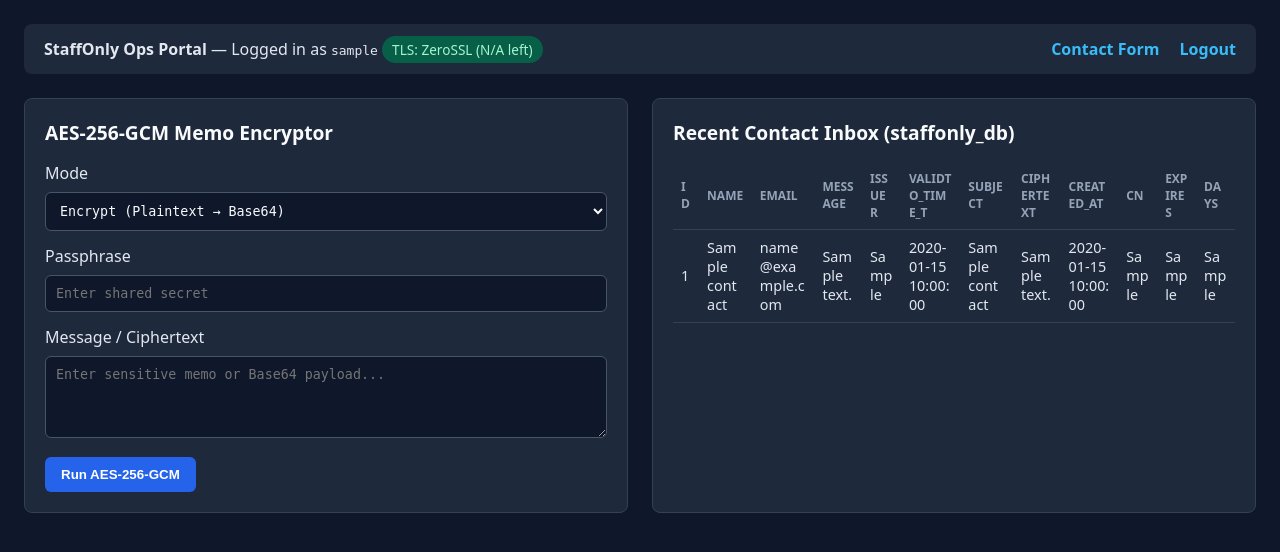
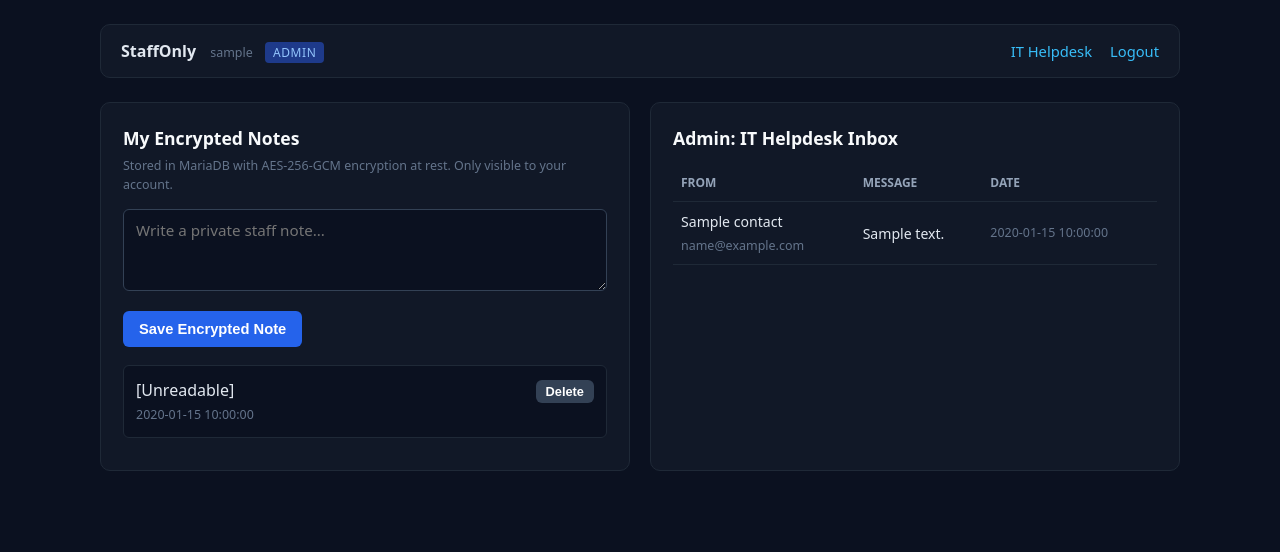
Before and after one commit to austinmuendomuia/secure-cdn-dns-architecture, a PHP site: page /dashboard.php in a window 1280 px wide. Shown: the top 552 px of the page. Run offline with PHP 8.4, Linux system fonts and the light colour scheme; the visitor is signed in with stand-in values (Sample User, id 1); tables that the repository leaves empty or names only in its code hold one stand-in row (values such as "Sample post"); a stand-in replaces the project's code that opens the database connection.

Commit message:
Add RBAC, AES-256-GCM encrypted staff notes, and unified dark UI

```diff
--- a/dashboard.php
+++ b/dashboard.php
@@ -4,160 +4,150 @@ if (!isset($_SESSION['username'])) {
     header('Location: login.php');
     exit;
 }
+require __DIR__ . '/config.php';
 
-require_once 'config.php';
+$user = $_SESSION['username'];
+$isAdmin = ($_SESSION['role'] ?? 'staff') === 'admin';
 
-// 1. Inspect ZeroSSL Certificate
-$certPath = '/etc/ssl/zerossl/fullchain.crt';
-$certIssuer = 'ZeroSSL';
-$daysLeft = 'N/A';
-if (is_readable($certPath)) {
-    $certData = openssl_x509_parse(file_get_contents($certPath));
-    if ($certData) {
-        $certIssuer = $certData['issuer']['O'] ?? 'ZeroSSL';
-        $daysLeft = floor(($certData['validTo_time_t'] - time()) / 86400) . ' days';
-    }
+// Encryption-at-rest key derived from server secret (AES-256-GCM)
+$vaultKey = hash('sha256', 'StaffOnly_Vault_Key_2026_' . __DIR__, true);
+
+function encryptNote(string $plain, string $key): string {
+    $iv = random_bytes(12);
+    $tag = '';
+    $cipher = openssl_encrypt($plain, 'aes-256-gcm', $key, OPENSSL_RAW_DATA, $iv, $tag);
+    return base64_encode($iv . $tag . $cipher);
 }
 
-// 2. AES-256-GCM Cryptography Workbench
-$cryptoResult = '';
-$cryptoError = '';
-$mode = $_POST['mode'] ?? 'encrypt';
-$inputText = $_POST['input_text'] ?? '';
-$passphrase = $_POST['passphrase'] ?? '';
+function decryptNote(string $b64, string $key): string {
+    $raw = base64_decode($b64, true);
+    if ($raw === false || strlen($raw) < 28) return '[Unreadable]';
+    $plain = openssl_decrypt(substr($raw, 28), 'aes-256-gcm', $key, OPENSSL_RAW_DATA, substr($raw, 0, 12), substr($raw, 12, 16));
+    return $plain === false ? '[Decryption failed]' : $plain;
+}
 
-if ($_SERVER['REQUEST_METHOD'] === 'POST' && isset($_POST['crypto_action'])) {
-    if ($inputText === '' || $passphrase === '') {
-        $cryptoError = 'Both text and passphrase are required.';
-    } else {
-        $key = hash('sha256', $passphrase, true);
-        if ($mode === 'encrypt') {
-            $iv = random_bytes(12);
-            $tag = '';
-            $cipher = openssl_encrypt($inputText, 'aes-256-gcm', $key, OPENSSL_RAW_DATA, $iv, $tag);
-            $cryptoResult = base64_encode($iv . $tag . $cipher);
-        } else {
-            $raw = base64_decode($inputText, true);
-            if ($raw === false || strlen($raw) < 28) {
-                $cryptoError = 'Invalid Base64 ciphertext.';
-            } else {
-                $iv = substr($raw, 0, 12);
-                $tag = substr($raw, 12, 16);
-                $cipher = substr($raw, 28);
-                $plain = openssl_decrypt($cipher, 'aes-256-gcm', $key, OPENSSL_RAW_DATA, $iv, $tag);
-                if ($plain === false) {
-                    $cryptoError = 'Decryption failed: wrong passphrase or tampered data.';
-                } else {
-                    $cryptoResult = $plain;
-                }
-            }
+// Handle saving or deleting a note
+if ($_SERVER['REQUEST_METHOD'] === 'POST') {
+    if (!empty($_POST['new_note'])) {
+        $enc = encryptNote(trim($_POST['new_note']), $vaultKey);
+        $stmt = $conn->prepare('INSERT INTO notes (username, ciphertext) VALUES (?, ?)');
+        $stmt->bind_param('ss', $user, $enc);
+        $stmt->execute();
+    } elseif (!empty($_POST['delete_id'])) {
+        $id = (int)$_POST['delete_id'];
+        $stmt = $conn->prepare('DELETE FROM notes WHERE id = ? AND username = ?');
+        $stmt->bind_param('is', $id, $user);
+        $stmt->execute();
+    }
+    header('Location: dashboard.php');
+    exit;
+}
+
+// Fetch only this user's encrypted notes
+$stmt = $conn->prepare('SELECT id, ciphertext, created_at FROM notes WHERE username = ? ORDER BY id DESC');
+$stmt->bind_param('s', $user);
+$stmt->execute();
+$myNotes = $stmt->get_result()->fetch_all(MYSQLI_ASSOC);
+
+// Admin-only data: Helpdesk Inbox + TLS cert info
+$tickets = [];
+$tlsInfo = null;
+if ($isAdmin) {
+    $res = $conn->query('SELECT id, name, email, message, created_at FROM contacts ORDER BY id DESC LIMIT 15');
+    if ($res) $tickets = $res->fetch_all(MYSQLI_ASSOC);
+
+    $certPath = '/etc/ssl/zerossl/fullchain.crt';
+    if (is_readable($certPath)) {
+        $c = openssl_x509_parse(file_get_contents($certPath));
+        if ($c) {
+            $tlsInfo = [
+                'cn' => $c['subject']['CN'] ?? 'staffonly.me',
+                'issuer' => $c['issuer']['O'] ?? 'ZeroSSL',
+                'expires' => date('Y-m-d', $c['validTo_time_t']),
+                'days' => floor(($c['validTo_time_t'] - time()) / 86400)
+            ];
         }
     }
-}
-
-// 3. Fetch Contact Inbox (supports both PDO and MySQLi from config.php)
-$contacts = [];
-$dbError = '';
-try {
-    if (isset($pdo) && $pdo instanceof PDO) {
-        $stmt = $pdo->query("SELECT * FROM contacts ORDER BY id DESC LIMIT 10");
-        $contacts = $stmt->fetchAll(PDO::FETCH_ASSOC);
-    } elseif (isset($conn) && $conn instanceof mysqli) {
-        $res = $conn->query("SELECT * FROM contacts ORDER BY id DESC LIMIT 10");
-        if ($res) $contacts = $res->fetch_all(MYSQLI_ASSOC);
-    } elseif (isset($mysqli) && $mysqli instanceof mysqli) {
-        $res = $mysqli->query("SELECT * FROM contacts ORDER BY id DESC LIMIT 10");
-        if ($res) $contacts = $res->fetch_all(MYSQLI_ASSOC);
-    }
-} catch (Throwable $e) {
-    $dbError = 'Could not load contacts table.';
 }
 ?>
 <!DOCTYPE html>
 <html lang="en">
 <head>
-    <meta charset="UTF-8">
-    <title>StaffOnly Ops Portal</title>
-    <style>
-        body { font-family: system-ui, sans-serif; background: #0f172a; color: #e2e8f0; margin: 0; padding: 24px; }
-        .topbar { display: flex; justify-content: space-between; align-items: center; background: #1e293b; padding: 14px 20px; border-radius: 8px; margin-bottom: 24px; flex-wrap: wrap; gap: 12px; }
-        .badge { background: #065f46; color: #a7f3d0; padding: 4px 10px; border-radius: 999px; font-size: 0.85rem; }
-        .nav a { color: #38bdf8; text-decoration: none; margin-left: 16px; font-weight: 600; }
-        .grid { display: grid; grid-template-columns: repeat(auto-fit, minmax(360px, 1fr)); gap: 24px; }
-        .card { background: #1e293b; padding: 20px; border-radius: 8px; border: 1px solid #334155; }
-        h2 { margin-top: 0; font-size: 1.2rem; color: #f8fafc; }
-        textarea, input, select { width: 100%; box-sizing: border-box; background: #0f172a; color: #f8fafc; border: 1px solid #475569; border-radius: 6px; padding: 10px; margin: 8px 0 14px; font-family: monospace; }
-        button { background: #2563eb; color: #fff; border: none; padding: 10px 16px; border-radius: 6px; cursor: pointer; font-weight: 600; }
-        button:hover { background: #1d4ed8; }
-        .output { background: #020617; padding: 12px; border-radius: 6px; word-break: break-all; font-family: monospace; margin-top: 12px; border-left: 4px solid #22c55e; }
-        .error { color: #fca5a5; margin-top: 10px; }
-        table { width: 100%; border-collapse: collapse; font-size: 0.9rem; }
-        th, td { text-align: left; padding: 8px; border-bottom: 1px solid #334155; word-break: break-word; }
-        th { color: #94a3b8; text-transform: uppercase; font-size: 0.75rem; }
-    </style>
+<meta charset="UTF-8">
+<meta name="viewport" content="width=device-width, initial-scale=1">
+<title>Portal — StaffOnly</title>
+<link rel="stylesheet" href="style.css">
 </head>
 <body>
+<div class="container">
     <div class="topbar">
         <div>
-            <strong>StaffOnly Ops Portal</strong> &mdash; Logged in as <code><?= htmlspecialchars($_SESSION['username']) ?></code>
-            <span class="badge">TLS: <?= htmlspecialchars($certIssuer) ?> (<?= htmlspecialchars($daysLeft) ?> left)</span>
+            <strong>StaffOnly</strong>
+            <span class="meta" style="margin-left:10px;"><?= htmlspecialchars($user) ?></span>
+            <span class="role-tag <?= $isAdmin ? 'admin' : '' ?>"><?= $isAdmin ? 'Admin' : 'Staff' ?></span>
         </div>
         <div class="nav">
-            <a href="contact.php">Contact Form</a>
+            <a href="contact.php">IT Helpdesk</a>
             <a href="logout.php">Logout</a>
         </div>
     </div>
 
     <div class="grid">
         <div class="card">
-            <h2>AES-256-GCM Memo Encryptor</h2>
-            <form method="POST">
-                <input type="hidden" name="crypto_action" value="1">
-                <label>Mode</label>
-                <select name="mode">
-                    <option value="encrypt" <?= $mode === 'encrypt' ? 'selected' : '' ?>>Encrypt (Plaintext &rarr; Base64)</option>
-                    <option value="decrypt" <?= $mode === 'decrypt' ? 'selected' : '' ?>>Decrypt (Base64 &rarr; Plaintext)</option>
-                </select>
-                <label>Passphrase</label>
-                <input type="password" name="passphrase" value="<?= htmlspecialchars($passphrase) ?>" placeholder="Enter shared secret">
-                <label>Message / Ciphertext</label>
-                <textarea name="input_text" rows="4" placeholder="Enter sensitive memo or Base64 payload..."><?= htmlspecialchars($inputText) ?></textarea>
-                <button type="submit">Run AES-256-GCM</button>
+            <h2>My Encrypted Notes</h2>
+            <p class="meta" style="margin-top:-8px;margin-bottom:14px;">Stored in MariaDB with AES-256-GCM encryption at rest. Only visible to your account.</p>
+            <form method="post">
+                <textarea name="new_note" rows="3" placeholder="Write a private staff note..." required></textarea>
+                <button type="submit">Save Encrypted Note</button>
             </form>
-            <?php if ($cryptoError): ?>
-                <div class="error"><?= htmlspecialchars($cryptoError) ?></div>
-            <?php elseif ($cryptoResult !== ''): ?>
-                <div class="output"><?= htmlspecialchars($cryptoResult) ?></div>
-            <?php endif; ?>
+            <div style="margin-top:18px;">
+                <?php if (empty($myNotes)): ?>
+                    <p class="meta">No notes saved yet.</p>
+                <?php else: ?>
+                    <?php foreach ($myNotes as $n): ?>
+                        <div class="note-item">
+                            <div>
+                                <div><?= nl2br(htmlspecialchars(decryptNote($n['ciphertext'], $vaultKey))) ?></div>
+                                <div class="meta"><?= htmlspecialchars($n['created_at']) ?></div>
+                            </div>
+                            <form method="post" style="margin:0;">
+                                <input type="hidden" name="delete_id" value="<?= (int)$n['id'] ?>">
+                                <button type="submit" class="btn-small">Delete</button>
+                            </form>
+                        </div>
+                    <?php endforeach; ?>
+                <?php endif; ?>
+            </div>
         </div>
 
+        <?php if ($isAdmin): ?>
         <div class="card">
-            <h2>Recent Contact Inbox (staffonly_db)</h2>
-            <?php if ($dbError): ?>
-                <div class="error"><?= htmlspecialchars($dbError) ?></div>
-            <?php elseif (empty($contacts)): ?>
-                <p>No messages in the contacts table yet.</p>
+            <h2>Admin: IT Helpdesk Inbox</h2>
+            <?php if (empty($tickets)): ?>
+                <p class="meta">No support tickets submitted.</p>
             <?php else: ?>
                 <table>
-                    <thead>
+                    <thead><tr><th>From</th><th>Message</th><th>Date</th></tr></thead>
+                    <tbody>
+                        <?php foreach ($tickets as $t): ?>
                         <tr>
-                            <?php foreach (array_keys($contacts[0]) as $col): ?>
-                                <th><?= htmlspecialchars($col) ?></th>
-                            <?php endforeach; ?>
+                            <td><?= htmlspecialchars($t['name']) ?><div class="meta"><?= htmlspecialchars($t['email']) ?></div></td>
+                            <td><?= htmlspecialchars($t['message']) ?></td>
+                            <td class="meta"><?= htmlspecialchars($t['created_at']) ?></td>
                         </tr>
-                    </thead>
-                    <tbody>
-                        <?php foreach ($contacts as $row): ?>
-                            <tr>
-                                <?php foreach ($row as $val): ?>
-                                    <td><?= htmlspecialchars((string)$val) ?></td>
-                                <?php endforeach; ?>
-                            </tr>
                         <?php endforeach; ?>
                     </tbody>
                 </table>
             <?php endif; ?>
         </div>
+        <?php endif; ?>
     </div>
+
+    <?php if ($isAdmin && $tlsInfo): ?>
+    <div class="footer-meta">
+        TLS Certificate: <?= htmlspecialchars($tlsInfo['cn']) ?> &middot; Issuer: <?= htmlspecialchars($tlsInfo['issuer']) ?> &middot; Expires: <?= htmlspecialchars($tlsInfo['expires']) ?> (<?= (int)$tlsInfo['days'] ?> days left)
+    </div>
+    <?php endif; ?>
+</div>
 </body>
 </html>
--- /dev/null
+++ b/style.css
@@ -0,0 +1,100 @@
+* { box-sizing: border-box; }
+body {
+    font-family: system-ui, -apple-system, sans-serif;
+    background: #0b1120;
+    color: #e2e8f0;
+    margin: 0;
+    padding: 24px;
+    line-height: 1.5;
+}
+a { color: #38bdf8; text-decoration: none; }
+a:hover { text-decoration: underline; }
+.container { max-width: 1080px; margin: 0 auto; }
+.auth-box {
+    max-width: 400px;
+    margin: 60px auto;
+    background: #111827;
+    padding: 28px;
+    border-radius: 10px;
+    border: 1px solid #1f2937;
+}
+.topbar {
+    display: flex;
+    justify-content: space-between;
+    align-items: center;
+    background: #111827;
+    padding: 14px 20px;
+    border-radius: 10px;
+    border: 1px solid #1f2937;
+    margin-bottom: 24px;
+    flex-wrap: wrap;
+    gap: 12px;
+}
+.nav { display: flex; gap: 18px; align-items: center; font-size: 0.92rem; }
+.role-tag {
+    font-size: 0.75rem;
+    text-transform: uppercase;
+    letter-spacing: 0.05em;
+    padding: 2px 8px;
+    border-radius: 4px;
+    background: #1e293b;
+    color: #94a3b8;
+    margin-left: 8px;
+}
+.role-tag.admin { background: #1e3a8a; color: #93c5fd; }
+.grid { display: grid; grid-template-columns: repeat(auto-fit, minmax(340px, 1fr)); gap: 20px; }
+.card {
+    background: #111827;
+    padding: 22px;
+    border-radius: 10px;
+    border: 1px solid #1f2937;
+}
+h1, h2 { margin-top: 0; color: #f8fafc; font-weight: 600; }
+h2 { font-size: 1.1rem; margin-bottom: 14px; }
+label { display: block; font-size: 0.85rem; color: #94a3b8; margin-bottom: 4px; }
+input, textarea {
+    width: 100%;
+    background: #0b1120;
+    color: #f8fafc;
+    border: 1px solid #334155;
+    border-radius: 6px;
+    padding: 10px 12px;
+    margin-bottom: 14px;
+    font-family: inherit;
+    font-size: 0.95rem;
+}
+input:focus, textarea:focus { outline: none; border-color: #38bdf8; }
+button {
+    background: #2563eb;
+    color: #fff;
+    border: none;
+    padding: 10px 16px;
+    border-radius: 6px;
+    cursor: pointer;
+    font-weight: 600;
+    font-size: 0.92rem;
+}
+button:hover { background: #1d4ed8; }
+.btn-small { padding: 4px 10px; font-size: 0.8rem; background: #334155; }
+.btn-small:hover { background: #dc2626; }
+.msg { padding: 10px 12px; border-radius: 6px; margin-bottom: 14px; font-size: 0.9rem; background: #1e293b; }
+.msg.err { background: #450a0a; color: #fecaca; border: 1px solid #7f1d1d; }
+.msg.ok { background: #052e16; color: #bbf7d0; border: 1px solid #14532d; }
+.note-item {
+    background: #0b1120;
+    border: 1px solid #1f2937;
+    padding: 12px;
+    border-radius: 6px;
+    margin-bottom: 10px;
+    display: flex;
+    justify-content: space-between;
+    align-items: flex-start;
+    gap: 12px;
+}
+.meta { font-size: 0.78rem; color: #64748b; margin-top: 4px; }
+table { width: 100%; border-collapse: collapse; font-size: 0.88rem; }
+th, td { text-align: left; padding: 9px 8px; border-bottom: 1px solid #1f2937; word-break: break-word; }
+th { color: #94a3b8; font-size: 0.75rem; text-transform: uppercase; }
+.meter-bar { height: 6px; background: #1f2937; border-radius: 3px; margin: -8px 0 8px; overflow: hidden; }
+.meter-fill { height: 100%; width: 0; transition: width 0.2s; }
+.footer-meta { margin-top: 24px; font-size: 0.8rem; color: #64748b; text-align: right; }
```
Also changed, not shown: contact.php (+35 -23 lines), login.php (+20 -15 lines), signup.php (+41 -39 lines).
